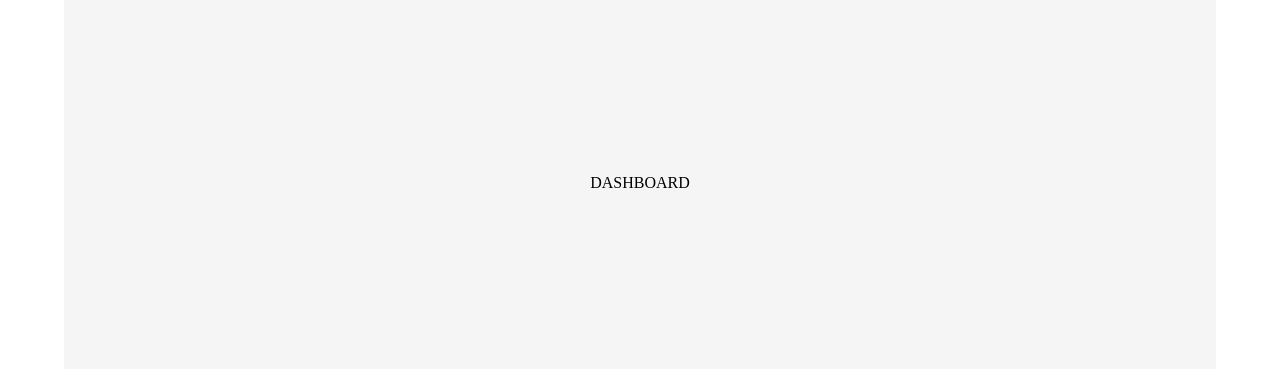
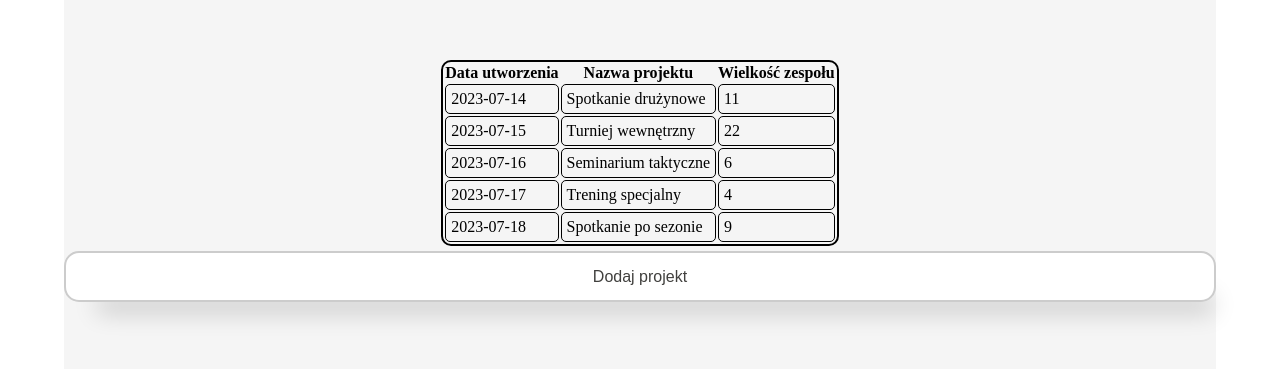
Before and after one commit to SebastianMajcherczyk/projects-app, a React (Create React App) app: page /dashboard in a window 1280 px wide. Shown: the part 217-586 px from the top of the page. Built offline with nearby package versions, Linux system fonts and the light colour scheme.

Commit message:
develop: Dashboard

```diff
--- a/src/components/dashboard/dashboard.css
+++ b/src/components/dashboard/dashboard.css
@@ -7,4 +7,14 @@
   width: 90vw;
   background-color: #f5f5f5;
   margin: 0 auto;
+}
+
+.projects-list {
+  border: 2px solid #000;
+  border-radius: 10px;
+}
+.projects-list td {
+  border: 1px solid #000;
+  border-radius: 5px;
+  padding: 5px;
 }/*# sourceMappingURL=dashboard.css.map */
--- a/src/components/dashboard/dashboard.jsx
+++ b/src/components/dashboard/dashboard.jsx
@@ -1,9 +1,47 @@
-import React from 'react';
+import React, { useEffect, useState } from 'react';
 import './dashboard.css';
+import { useSelector, useDispatch } from 'react-redux';
+import { USER_LOG_ACTIONS } from '../../store/store';
+
 export const Dashboard = () => {
+	const [isOpenPopup, setIsOpenPopup] = useState(false);
+
+	const dispatch = useDispatch();
+
+	const { projectsList } = useSelector(state => state);
+
+	useEffect(() => {
+		dispatch(USER_LOG_ACTIONS.getProjectsList());
+	}, []);
+
 	return (
-		<div className='dashboard'>
-			<p>DASHBOARD</p>
-		</div>
+		<>
+			{isOpenPopup && (
+				<div className='popup'>
+					<h2>Dodawanie nowego projektu</h2>
+				</div>
+			)}
+			<div className='dashboard'>
+				<table className='projects-list'>
+					<thead>
+						<tr>
+							<th>Data utworzenia</th>
+							<th>Nazwa projektu</th>
+							<th>Wielkość zespołu</th>
+						</tr>
+					</thead>
+					<tbody>
+						{projectsList.map(project => (
+							<tr key={project.title}>
+								<td>{project.date} </td>
+								<td>{project.title}</td>
+								<td>{project.team}</td>
+							</tr>
+						))}
+					</tbody>
+				</table>
+				<button onClick={() => setIsOpenPopup(true)}>Dodaj projekt</button>
+			</div>
+		</>
 	);
 };
--- a/src/components/dashboard/dashboard.scss
+++ b/src/components/dashboard/dashboard.scss
@@ -8,3 +8,13 @@
     background-color: #f5f5f5;
     margin: 0 auto;
 }
+
+.projects-list{
+    border: 2px solid #000;
+    border-radius: 10px;
+    & td {
+        border: 1px solid #000;
+        border-radius: 5px;
+        padding: 5px;
+    }
+}
--- /dev/null
+++ b/src/data/projects.js
@@ -0,0 +1,27 @@
+export const projectsList =[
+    {
+        "date": "2023-07-14",
+        "title": "Spotkanie drużynowe",
+        "team": 11
+    },
+    {
+        "date": "2023-07-15",
+        "title": "Turniej wewnętrzny",
+        "team": 22
+    },
+    {
+        "date": "2023-07-16",
+        "title": "Seminarium taktyczne",
+        "team": 6
+    },
+    {
+        "date": "2023-07-17",
+        "title": "Trening specjalny",
+        "team": 4
+    },
+    {
+        "date": "2023-07-18",
+        "title": "Spotkanie po sezonie",
+        "team": 9
+    }
+]
--- a/src/store/store.js
+++ b/src/store/store.js
@@ -3,8 +3,13 @@ import { createStore } from 'redux';
 import { composeWithDevTools } from 'redux-devtools-extension';
 
 import { usersList } from '../users';
-
-const initialState = { usersList, loggedInUser: null, loginError: null };
+import { projectsList } from '../data/projects';
+const initialState = {
+	usersList,
+	loggedInUser: null,
+	loginError: null,
+	projectsList: [],
+};
 
 const reducer = (state = initialState, action) => {
 	switch (action.type) {
@@ -22,10 +27,10 @@ const reducer = (state = initialState, action) => {
 					usersList: state.usersList.map(user =>
 						user.email === loggedInUser.email ? { ...user, logged: true } : user
 					),
-                    loginError: null,
+					loginError: null,
 				};
 			} else {
-				return {...state, loginError: 'Błędne dane logowania'}
+				return { ...state, loginError: 'Błędne dane logowania' };
 			}
 		case 'LOG_OUT':
 			Cookies.set('token', '', { expires: 0 });
@@ -38,6 +43,12 @@ const reducer = (state = initialState, action) => {
 						: user
 				),
 			};
+		case 'GET_PROJECTS_LIST':
+			return {
+				...state,
+				projectsList: projectsList,
+			};
+
 		default:
 			return state;
 	}
@@ -52,6 +63,10 @@ const USER_LOG_ACTIONS = {
 		type: 'LOG_OUT',
 		payload: user,
 	}),
+	getProjectsList: () => ({
+		type: 'GET_PROJECTS_LIST',
+		payload: '',
+	}),
 };
 
 const store = createStore(reducer, initialState, composeWithDevTools());
```
Also changed, not shown: 1 other file (tests, documents, lock files or other folders).
